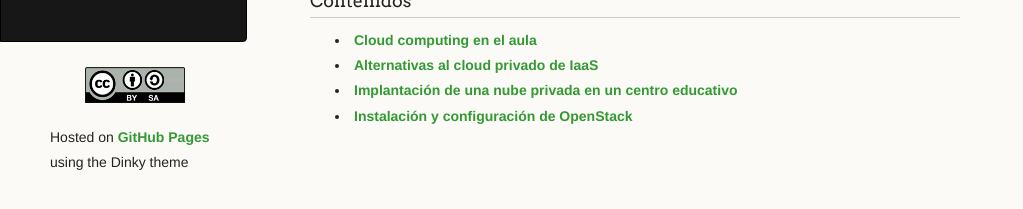
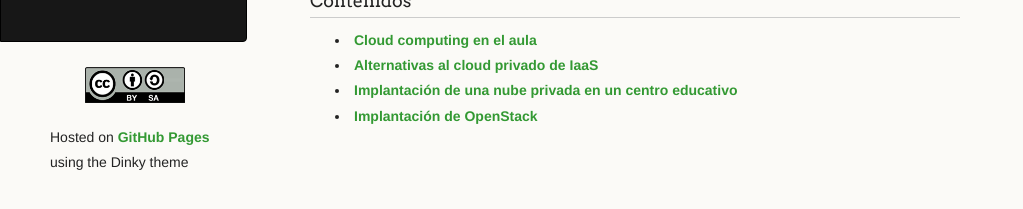
Before and after one commit to iesgn/cloud2, a Jekyll site: the page built from curso/u7/index.md, in a window 1280 px wide. Shown: the part 404-613 px from the top of the page, without its empty margins (0-1023 px from the left). Built offline with Jekyll 4.4.1, drawn with Linux system fonts in a browser that asks for light colours.

Commit message:
Nueva presentación

```diff
--- a/curso/u7/index.md
+++ b/curso/u7/index.md
@@ -21,4 +21,4 @@ menu:
 * [Cloud computing en el aula](presentacion_cloud_aula.html)
 * [Alternativas al cloud privado de IaaS](presentacion_iaas_publico)
 * [Implantación de una nube privada en un centro educativo](presentacion_implantacion.html)
-* [Instalación y configuración de OpenStack](entornos)
+* [Implantación de OpenStack](presentacion_instalacion_openstack.html)
```
